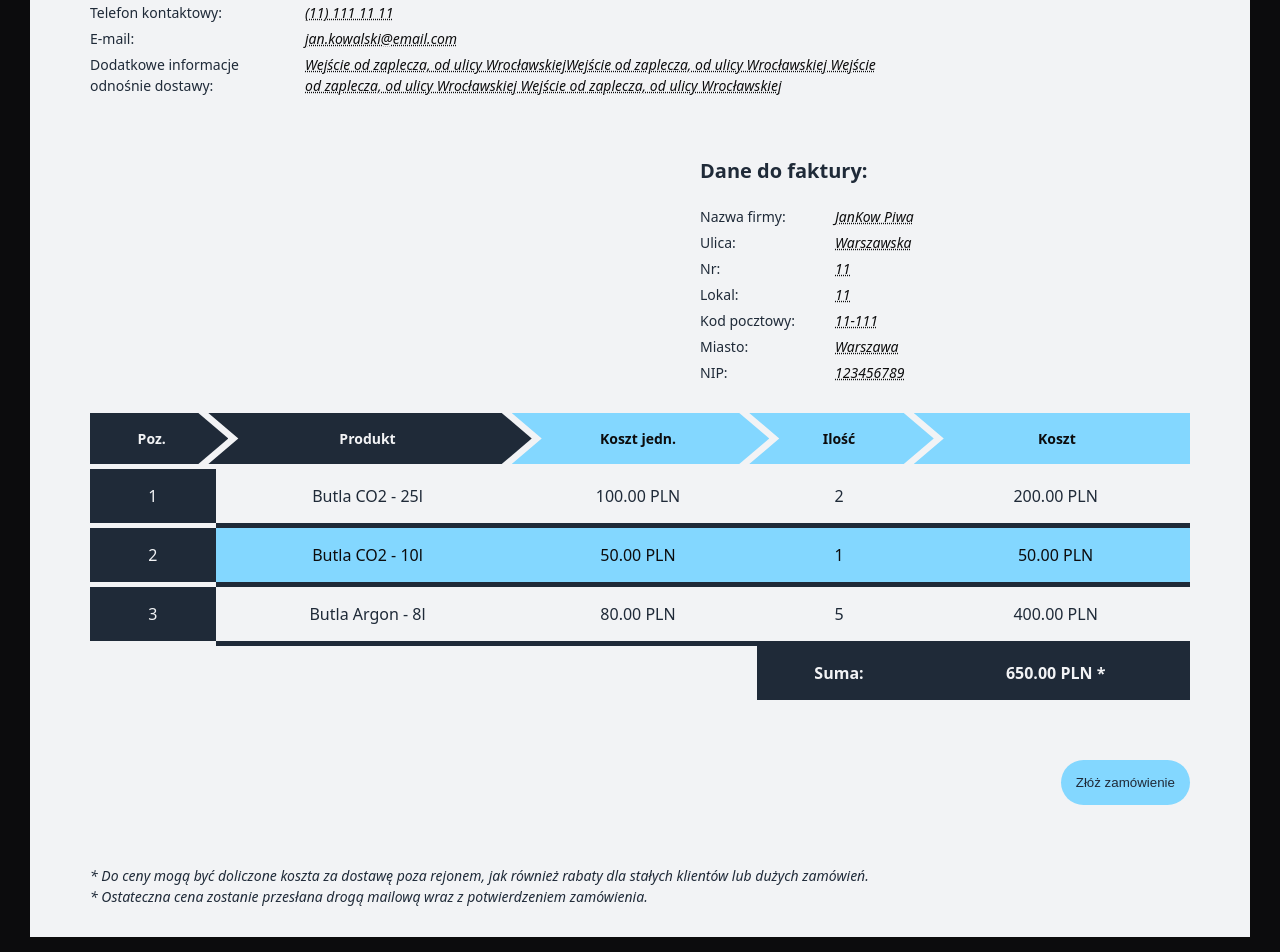
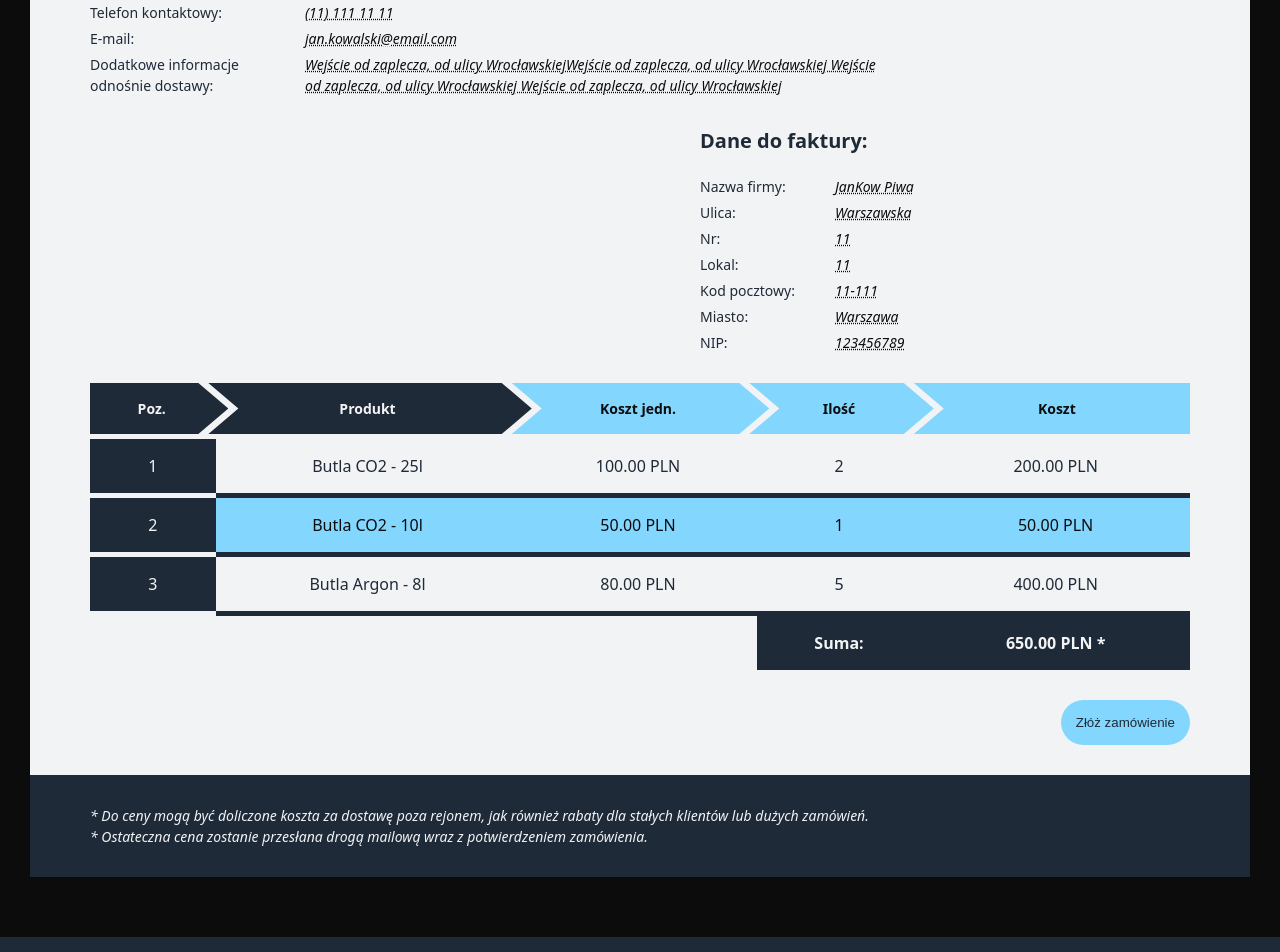
Before and after one commit to AMichalMurawski/butleCO2, a React (Vite) app: page /orders in a window 1280 px wide. Shown: the part 460-1412 px from the top of the page. Built offline with nearby package versions, Linux system fonts and the light colour scheme.

Commit message:
stylize space beetwen form fragments + stylize information footer

```diff
--- a/src/components/OrderForm/ClientInvoiceStyled/FormData.styled.ts
+++ b/src/components/OrderForm/ClientInvoiceStyled/FormData.styled.ts
@@ -6,7 +6,7 @@ interface FormWraperProps {
 }
 
 export const FormWraper = styled.div<FormWraperProps>`
-  padding: 30px 60px;
+  padding-inline: 60px;
   ${({ $autoMargin }) => ($autoMargin === 'right' ? 'margin-right' : 'margin-left')}: auto;
   min-width: 50%;
   max-width: 75%;
--- a/src/components/OrderForm/FormProducts/FormProducts.styled.ts
+++ b/src/components/OrderForm/FormProducts/FormProducts.styled.ts
@@ -3,7 +3,7 @@ import { P } from '../../../styles/Global.styled';
 
 export const InvoiceProducts = styled.div`
   width: 100%;
-  padding: 0 60px 30px;
+  padding-inline: 60px;
 `;
 
 export const ProductsTable = styled.table`
--- a/src/components/OrderForm/OrderForm.styled.ts
+++ b/src/components/OrderForm/OrderForm.styled.ts
@@ -1,24 +1,25 @@
 import styled from 'styled-components';
-import { P, Section } from '../../styles/Global.styled';
-
-export const OrderSection = styled(Section)``;
+import { P } from '../../styles/Global.styled';
 
 export const InvoiceWraper = styled.div`
   display: flex;
   flex-direction: column;
+  gap: 30px;
   background-color: ${({ theme }) => theme.color.text};
   color: ${({ theme }) => theme.color.structural};
 `;
 
 export const SubmitButtonWraper = styled.div`
   margin-left: auto;
-  padding: 30px 60px;
+  padding-inline: 60px;
 `;
 
 export const InformationsWraper = styled.div`
   padding: 30px 60px;
   text-align: left;
   font-style: italic;
+  color: ${({ theme }) => theme.color.text};
+  background-color: ${({ theme }) => theme.color.structural};
 `;
 
 export const Informations = styled(P)``;
```
